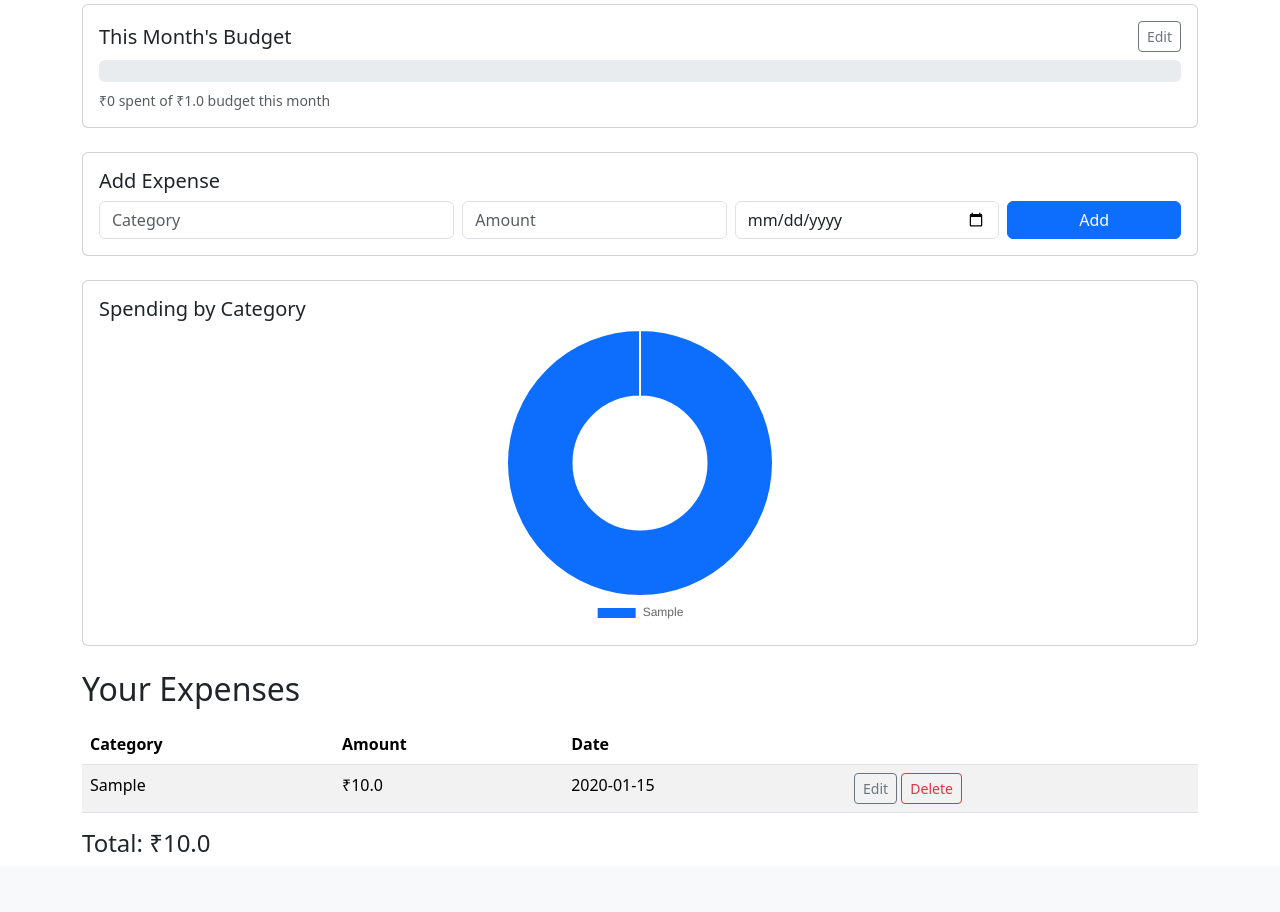
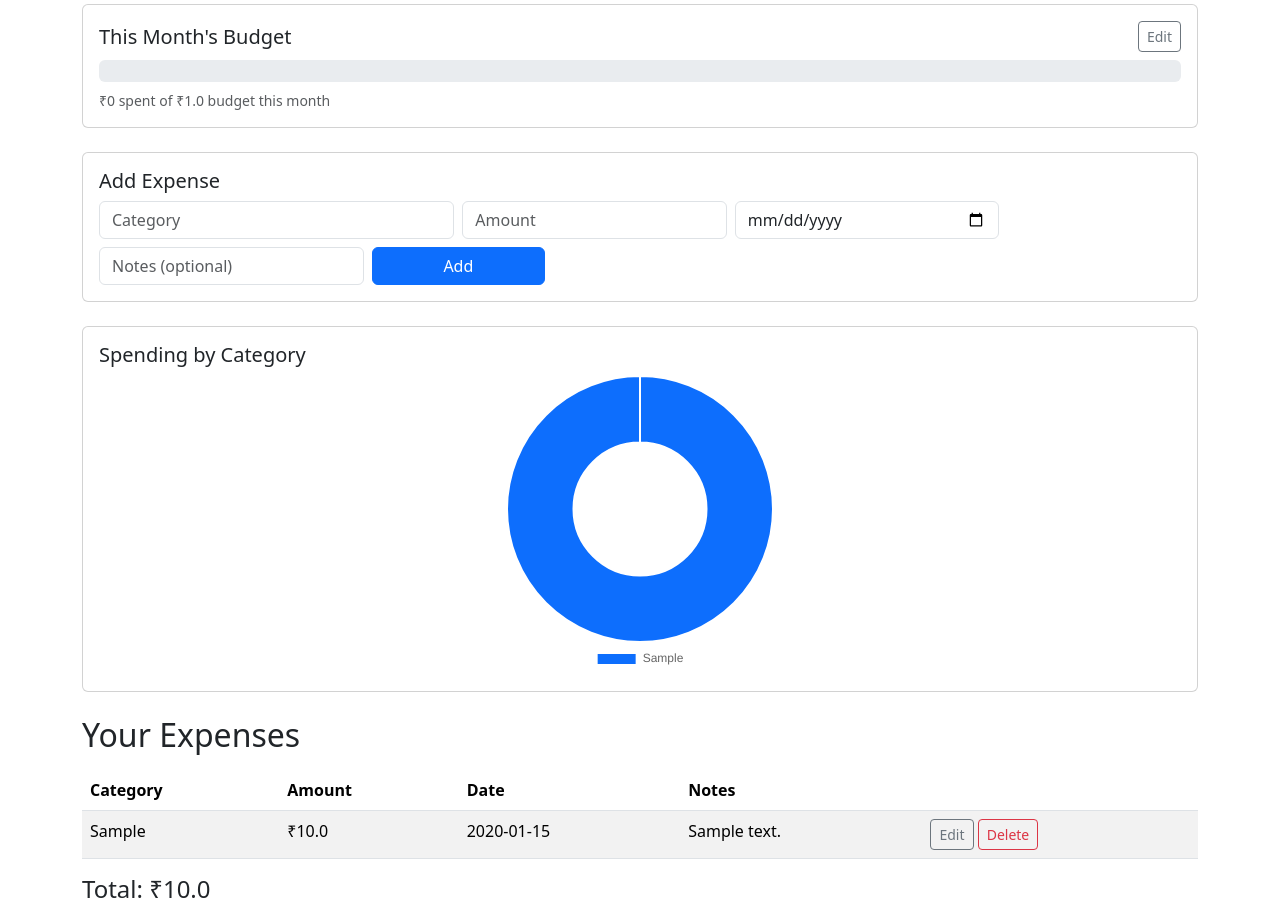
Before and after one commit to abel-111/Expense_Tracker, a Flask app: page / in a window 1280 px wide. Shown: the part 148-1060 px from the top of the page. Before the commit the page ends 1000 px from the top, so only its background shows below. Run offline with Flask 3, Linux system fonts and the light colour scheme; the visitor is signed in with stand-in values (Sample User, id 1); tables that the repository leaves empty hold one stand-in row (values such as "Sample post").

Commit message:
Show notes field in add form and expense table

```diff
--- a/templates/home.html
+++ b/templates/home.html
@@ -51,6 +51,9 @@
             <div class="col-md-3">
                 <input type="date" name="date" class="form-control">
             </div>
+            <div class="col-md-3">
+                <input type="text" name="notes" class="form-control" placeholder="Notes (optional)">
+            </div>
             <div class="col-md-2">
                 <button type="submit" class="btn btn-primary w-100">Add</button>
             </div>
@@ -76,6 +79,7 @@
             <th>Category</th>
             <th>Amount</th>
             <th>Date</th>
+            <th>Notes</th>
             <th></th>
         </tr>
     </thead>
@@ -85,6 +89,7 @@
             <td>{{ expense[1] }}</td>
             <td>₹{{ expense[2] }}</td>
             <td>{{ expense[3] }}</td>
+            <td>{{ expense[4] }}</td>
             <td>
                 <a href="/edit/{{ expense[0] }}" class="btn btn-sm btn-outline-secondary">Edit</a>
                 <form method="POST" action="/delete/{{ expense[0] }}" class="d-inline" onsubmit="return confirm('Delete this expense?');">
```
